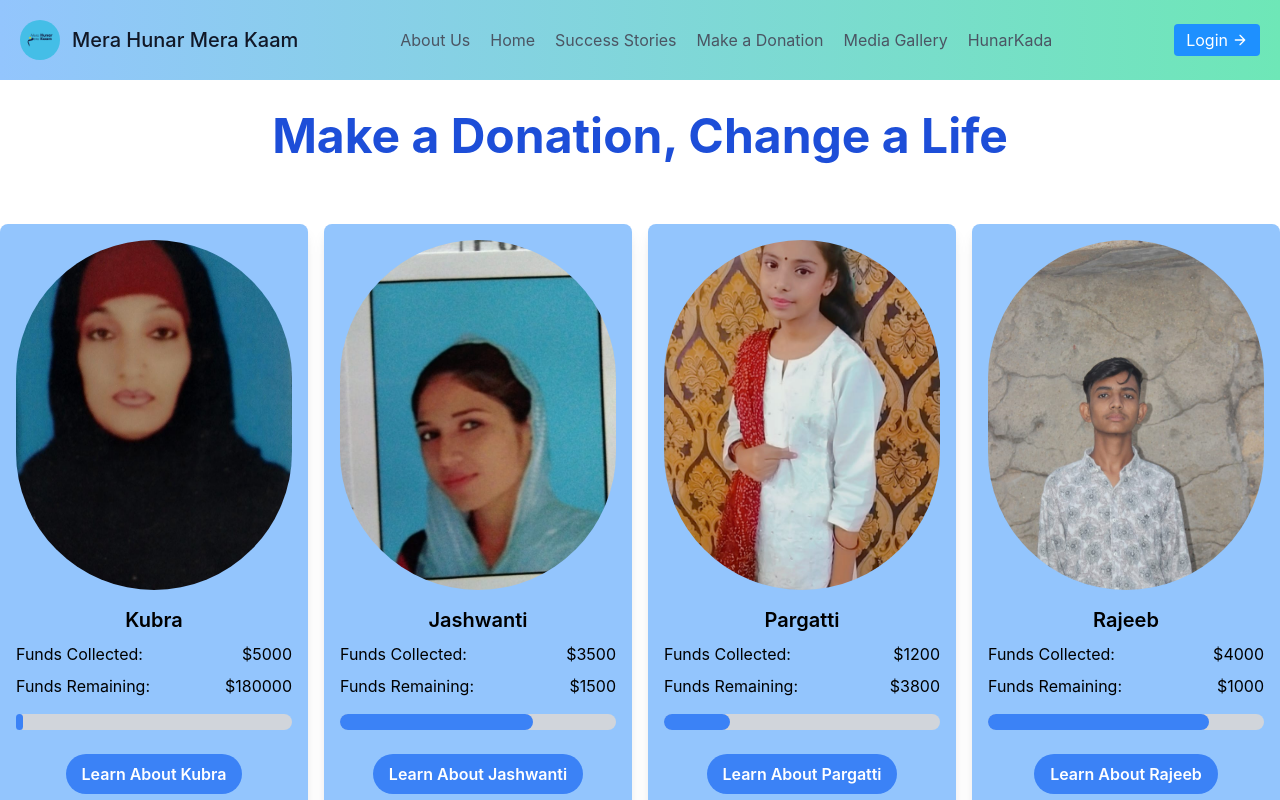
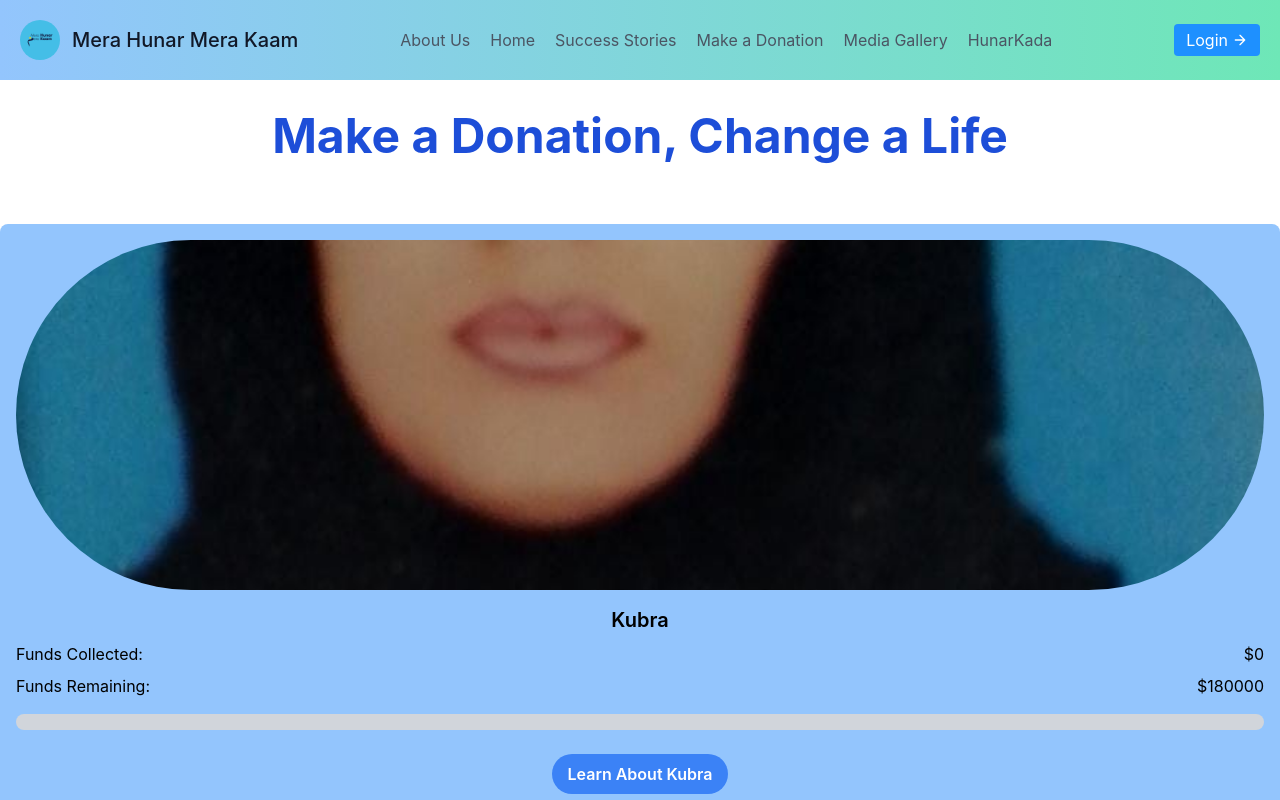
Before and after one commit to am07127/INotebook, a React (Create React App) app: page /donation in a window 1280 px wide. Shown: the top 800 px of the page. Built offline with nearby package versions, Linux system fonts and the light colour scheme.

Commit message:
Made changes to the footer and Kubra's amount

```diff
--- a/src/components/advisordata.js
+++ b/src/components/advisordata.js
@@ -26,7 +26,7 @@ const Advisor = [
   {
     name: "Sarah Shafiq",
     image: "/PICTURES/SARAH.jpg",
-    title: "Manager",
+    title: "Social Activist",
     id: 4,
     description: `Sarah is an entrepreneur and an active member of various entities supporting people from different socioeconomic backgrounds. She has extensive social work to her credit and has also worked as a primary school teacher in the past. A deep sense of compassion for the lesser privileged drives her commitment and innovation for giving back to society.
     `
--- a/src/components/donation.js
+++ b/src/components/donation.js
@@ -6,33 +6,33 @@ const cardData = [
   {
     id: 1,
     name: "Kubra",
-    collected: 5000,
-    total: 185000,
+    collected: 0,
+    total: 180000,
     image: "/PICTURES/KUBRA.jpg",
     description:
       "An aspiring beautician and mother of three, Kubra is looking forward to pursue her passion by setting up a home studio for which she needs your assistance",
   },
-  {
-    id: 2,
-    name: "Jashwanti",
-    collected: 3500,
-    total: 5000,
-    image: "/PICTURES/JASHWANTI.jpg",
-  },
-  {
-    id: 3,
-    name: "Pargatti",
-    collected: 1200,
-    total: 5000,
-    image: "/PICTURES/PARGATTI.jpg",
-  },
-  {
-    id: 4,
-    name: "Rajeeb",
-    collected: 4000,
-    total: 5000,
-    image: "/PICTURES/RAJEEB.jpg",
-  },
+  // {
+  //   id: 2,
+  //   name: "Jashwanti",
+  //   collected: 3500,
+  //   total: 5000,
+  //   image: "/PICTURES/JASHWANTI.jpg",
+  // },
+  // {
+  //   id: 3,
+  //   name: "Pargatti",
+  //   collected: 1200,
+  //   total: 5000,
+  //   image: "/PICTURES/PARGATTI.jpg",
+  // },
+  // {
+  //   id: 4,
+  //   name: "Rajeeb",
+  //   collected: 4000,
+  //   total: 5000,
+  //   image: "/PICTURES/RAJEEB.jpg",
+  // },
 ];
 
 const DonationPage = () => {
--- a/src/components/footer.js
+++ b/src/components/footer.js
@@ -8,7 +8,7 @@ export default class footer extends Component {
           <div className="container px-5 py-8 mx-auto flex items-center sm:flex-row flex-col">
             <a className="flex title-font font-medium items-center md:justify-start justify-center text-gray-900">
               <svg
-                xmlns="http://www.w3.org/2000/svg"
+                xmlns="/logo1.jpeg"
                 fill="none"
                 stroke="currentColor"
                 stroke-linecap="round"
```
